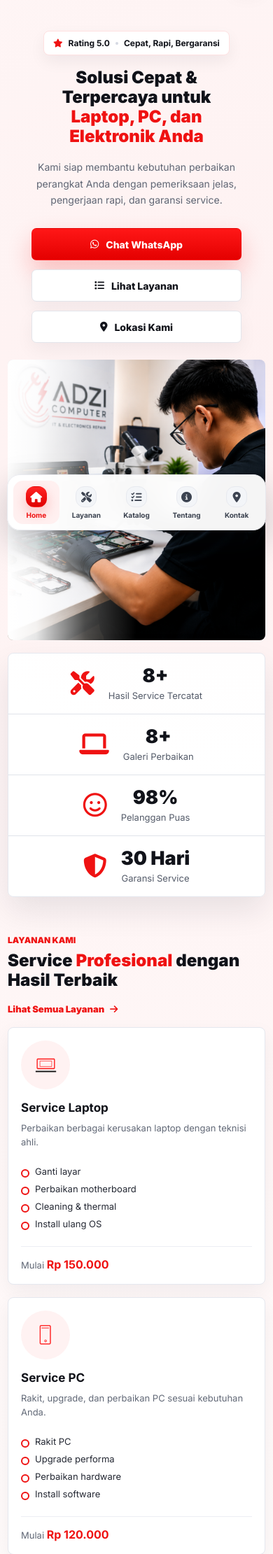
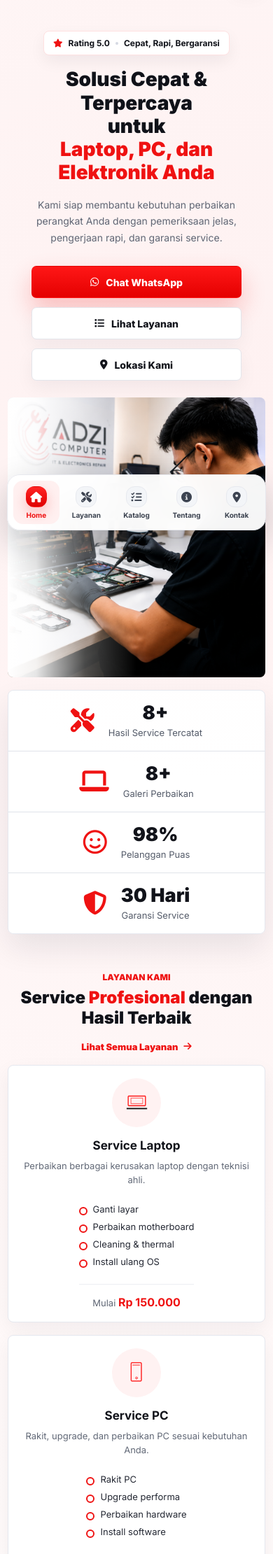
Before and after one commit to Adzipurnomo18/adzicomputer, a PHP site: page / in a window 390 px wide. Shown: the part 74-2295 px from the top of the page at 70% size. Run offline with PHP 8.4, Linux system fonts and the light colour scheme; data comes from the database, SQL or seed files in the repository.

Commit message:
Refine mobile landing page layout

```diff
--- a/assets/css/home.css
+++ b/assets/css/home.css
@@ -8,6 +8,10 @@
   overflow:hidden;
 }
 .home-hero{padding:0 0 18px}
+#layanan,
+#tentang{
+  scroll-margin-top:104px;
+}
 .home-hero::before,
 .latest-section::after,
 .info-section::before{
@@ -70,7 +74,9 @@
   letter-spacing:0;
   font-weight:900;
 }
-.hero-copy h1 span{color:var(--red)}
+.hero-copy h1 span{display:block}
+.hero-copy h1 .hero-title-main{color:inherit}
+.hero-copy h1 .hero-title-accent{color:var(--red)}
 .hero-copy p{
   max-width:560px;
   margin:18px 0 0;
@@ -744,9 +750,30 @@ html.theme-dark .qr-code{background:#fff}
 }
 
 @media (max-width:760px){
+  #layanan,
+  #tentang{
+    scroll-margin-top:118px;
+  }
   .home-hero{padding-top:20px}
-  .hero-copy{padding:24px 0 24px}
+  .hero-copy{
+    align-items:center;
+    justify-self:start;
+    width:calc(100vw - 32px);
+    max-width:728px;
+    padding:24px 0 24px;
+    text-align:center;
+  }
   .hero-copy h1{font-size:36px}
+  .hero-copy p{margin-inline:auto}
+  .rating-badge{
+    width:auto;
+    justify-content:center;
+    margin-inline:auto;
+  }
+  .hero-actions{
+    justify-content:center;
+    width:100%;
+  }
   .hero-visual{min-height:320px}
   .hero-note{right:14px;bottom:14px;width:176px}
   .stats-bar{grid-template-columns:repeat(2,1fr)}
@@ -754,8 +781,13 @@ html.theme-dark .qr-code{background:#fff}
   .stats-bar article:nth-child(-n+2){border-bottom:1px solid #e0e3ea}
   .section-head,
   .panel-head{
-    align-items:flex-start;
+    align-items:center;
     flex-direction:column;
+    text-align:center;
+  }
+  .section-head > div,
+  .panel-head > div{
+    width:100%;
   }
   .section-head h2,
   .panel-head h2,
@@ -764,18 +796,54 @@ html.theme-dark .qr-code{background:#fff}
   .latest-service-grid,
   .why-layout,
   .info-grid{grid-template-columns:1fr}
-  .why-copy{text-align:left}
+  .service-card{
+    text-align:center;
+  }
+  .service-icon{
+    margin-inline:auto;
+  }
+  .service-card ul{
+    width:max-content;
+    max-width:100%;
+    margin-inline:auto;
+    text-align:left;
+  }
+  .service-price{
+    text-align:center;
+  }
+  .why-copy{
+    text-align:center;
+  }
+  .why-copy h2,
+  .why-copy p{
+    margin-inline:auto;
+  }
   .why-cards{grid-template-columns:1fr}
   .why-cards article{
     border-right:0;
     border-bottom:1px solid #e5e8ef;
+    text-align:center;
+  }
+  .why-cards img{
+    margin-inline:auto;
   }
   .why-cards article:last-child{border-bottom:0}
   .latest-card.empty{grid-column:auto}
   .inline-gallery-grid{grid-template-columns:repeat(2,minmax(0,1fr))}
   .cta-panel{grid-template-columns:1fr;padding:18px}
+  .cta-panel{
+    justify-items:center;
+    text-align:center;
+  }
   .whatsapp-art{height:86px}
   .cta-panel h2{font-size:24px}
+  .cta-panel small{
+    justify-content:center;
+  }
+  .cta-large,
+  .qr-code{
+    justify-self:center;
+  }
 }
 
 @media (max-width:520px){
@@ -783,21 +851,16 @@ html.theme-dark .qr-code{background:#fff}
   .latest-section::after,
   .info-section::before{display:none}
   .hero-copy{
-    align-items:center;
-    justify-self:start;
     width:calc(100vw - 22px);
     max-width:368px;
-    text-align:center;
   }
   .rating-badge{
-    width:auto;
-    justify-content:center;
-    margin-inline:auto;
+    max-width:100%;
   }
   .hero-copy h1{
-    max-width:290px;
-    font-size:24px;
-    line-height:1.16;
+    max-width:360px;
+    font-size:28px;
+    line-height:1.18;
     overflow-wrap:break-word;
     margin-inline:auto;
   }
--- a/pages/home.php
+++ b/pages/home.php
@@ -72,7 +72,11 @@ $processSteps = [
   <div class="container hero-grid">
     <div class="hero-copy reveal">
       <span class="rating-badge"><i class="fa-solid fa-star"></i> Rating 5.0 <b></b> Cepat, Rapi, Bergaransi</span>
-      <h1>Solusi Cepat &amp; Terpercaya untuk <span>Laptop, PC, dan Elektronik Anda</span></h1>
+      <h1>
+        <span class="hero-title-main">Solusi Cepat &amp; Terpercaya</span>
+        <span class="hero-title-main">untuk</span>
+        <span class="hero-title-accent">Laptop, PC, dan Elektronik Anda</span>
+      </h1>
       <p>Kami siap membantu kebutuhan perbaikan perangkat Anda dengan pemeriksaan jelas, pengerjaan rapi, dan garansi service.</p>
 
       <div class="hero-actions">
```
